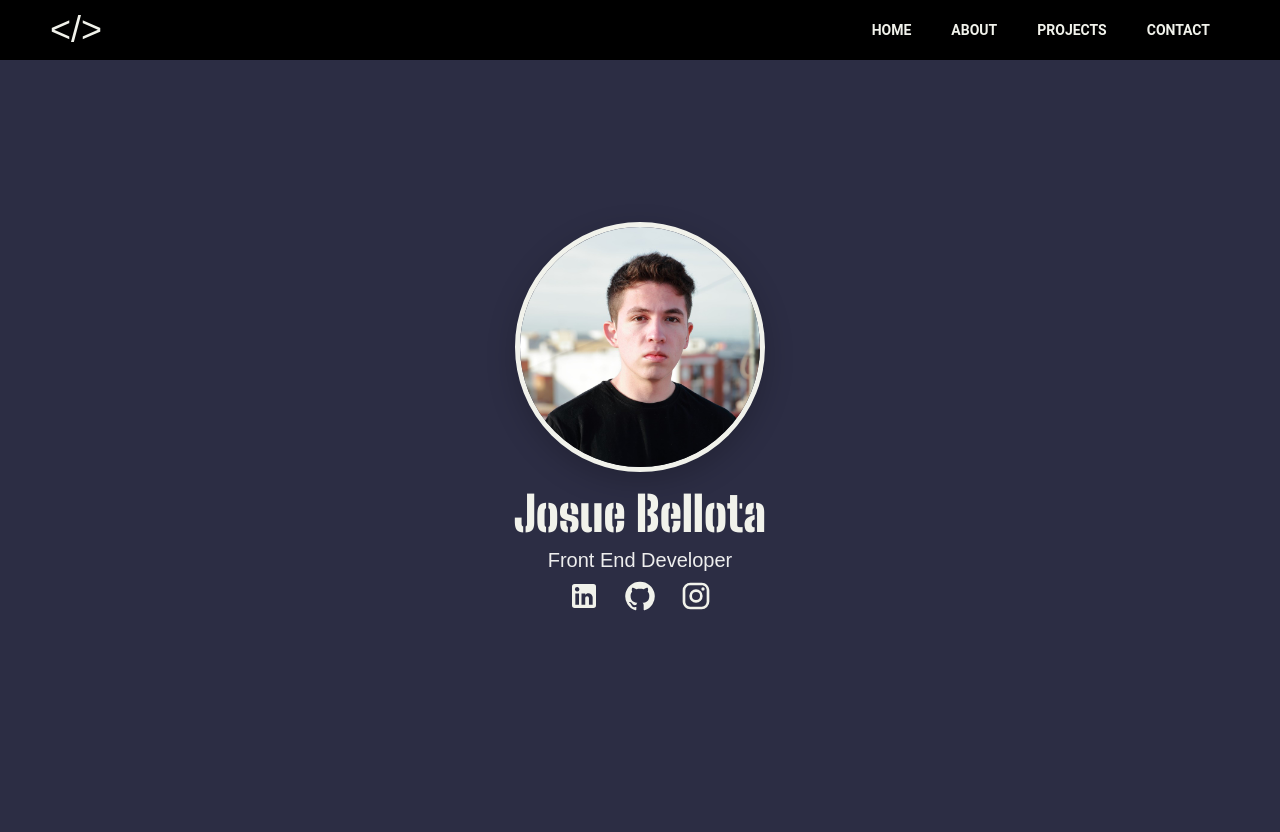
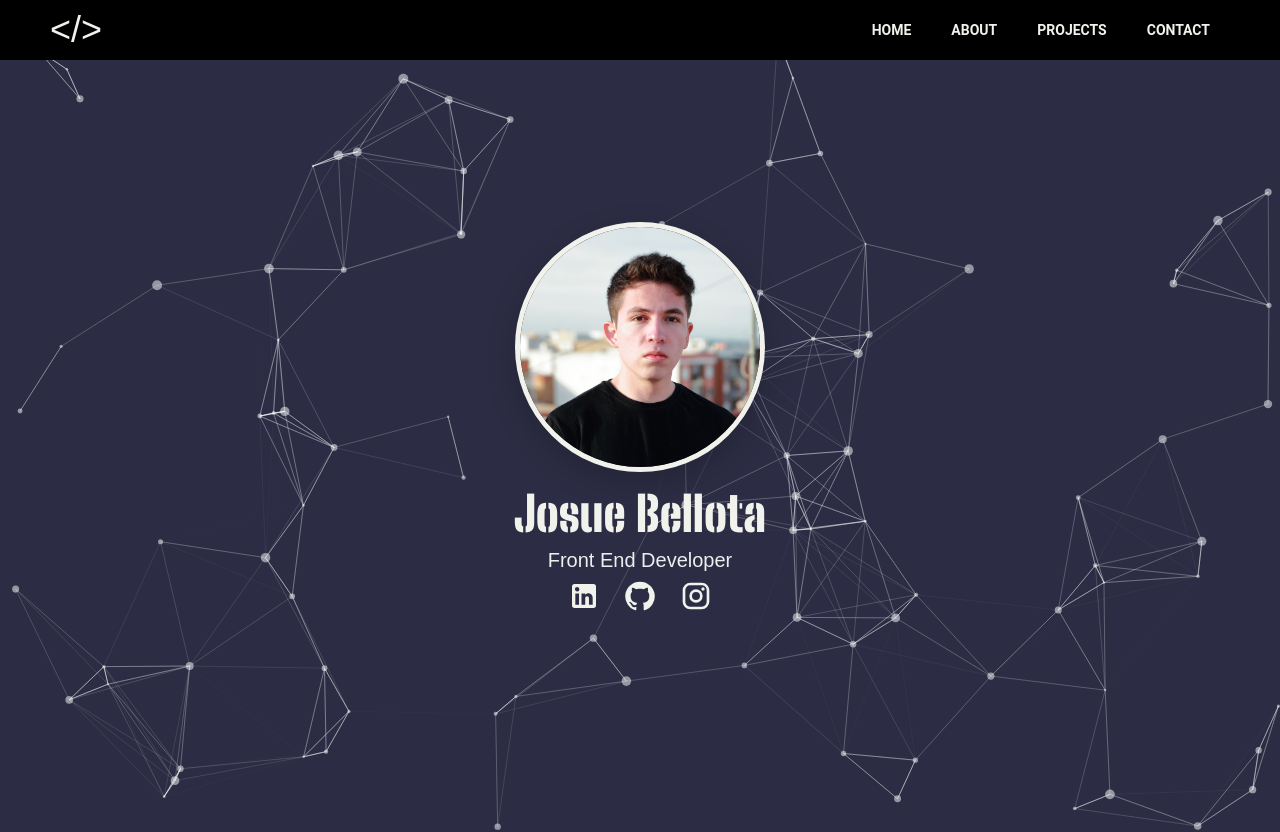
Before and after one commit to JosueBellota/Portafolio_JB, a React (Create React App) app: page / in a window 1280 px wide. Shown: the top 832 px of the page. Built offline with nearby package versions, Linux system fonts and the light colour scheme.

Commit message:
animacion de particulas

```diff
--- a/src/components/Home.js
+++ b/src/components/Home.js
@@ -1,4 +1,6 @@
-import React from 'react';
+import React, { useCallback } from 'react';
+import Particles from "react-tsparticles";
+import { loadFull } from "tsparticles";
 import './css/Home.css';
 import InstagramIcon from '@mui/icons-material/Instagram';
 import LinkedInIcon from '@mui/icons-material/LinkedIn';
@@ -6,8 +8,90 @@
 import user from '../img/test_background.jpg';
 
 function Home() {
+  const particlesInit = useCallback(async engine => {
+    await loadFull(engine);
+  }, []);
+
   return (
     <div className="home-container">
+      <Particles
+        id="tsparticles"
+        init={particlesInit}
+        options={{
+          fullScreen: { enable: false },
+          background: {
+            color: {
+              value: "transparent",
+            },
+          },
+          fpsLimit: 120,
+          interactivity: {
+            events: {
+              onClick: {
+                enable: true,
+                mode: "push",
+              },
+              onHover: {
+                enable: true,
+                mode: "repulse",
+              },
+              resize: true,
+            },
+            modes: {
+              push: {
+                quantity: 4,
+              },
+              repulse: {
+                distance: 200,
+                duration: 0.4,
+              },
+            },
+          },
+          particles: {
+            color: {
+              value: "#ffffff",
+            },
+            links: {
+              color: "#ffffff",
+              distance: 150,
+              enable: true,
+              opacity: 0.5,
+              width: 1,
+            },
+            collisions: {
+              enable: true,
+            },
+            move: {
+              directions: "none",
+              enable: true,
+              outModes: {
+                default: "bounce",
+              },
+              random: false,
+              speed: 2,
+              straight: false,
+            },
+            number: {
+              density: {
+                enable: true,
+                area: 800,
+              },
+              value: 80,
+            },
+            opacity: {
+              value: 0.5,
+            },
+            shape: {
+              type: "circle",
+            },
+            size: {
+              value: { min: 1, max: 5 },
+            },
+          },
+          detectRetina: true,
+        }}
+        className="particles-bg"
+      />
       <div className='home-profile'>
         <div className="hero-image">
             <img src={user} alt="Josue Bellota" />
--- a/src/components/css/Home.css
+++ b/src/components/css/Home.css
@@ -6,6 +6,15 @@
   color: var(--white);
   height: calc( 100vh + 50px) !important;
 
+}
+
+.particles-bg {
+  position: absolute;
+  top: 0;
+  left: 0;
+  width: 100%;
+  height: 100%;
+  z-index: 0;
 }
 
 .home-profile{
@@ -19,6 +28,8 @@
   justify-content: center;
   align-items: center;
   animation: zoomIn 1s ease-in-out;
+  position: relative;
+  z-index: 1;
 }
 
 .hero-image img {
@@ -38,6 +49,7 @@
   padding: 1rem;
   margin: 0 auto;
   z-index: 1;
+  position: relative;
 }
 
 .hero-text {
```
